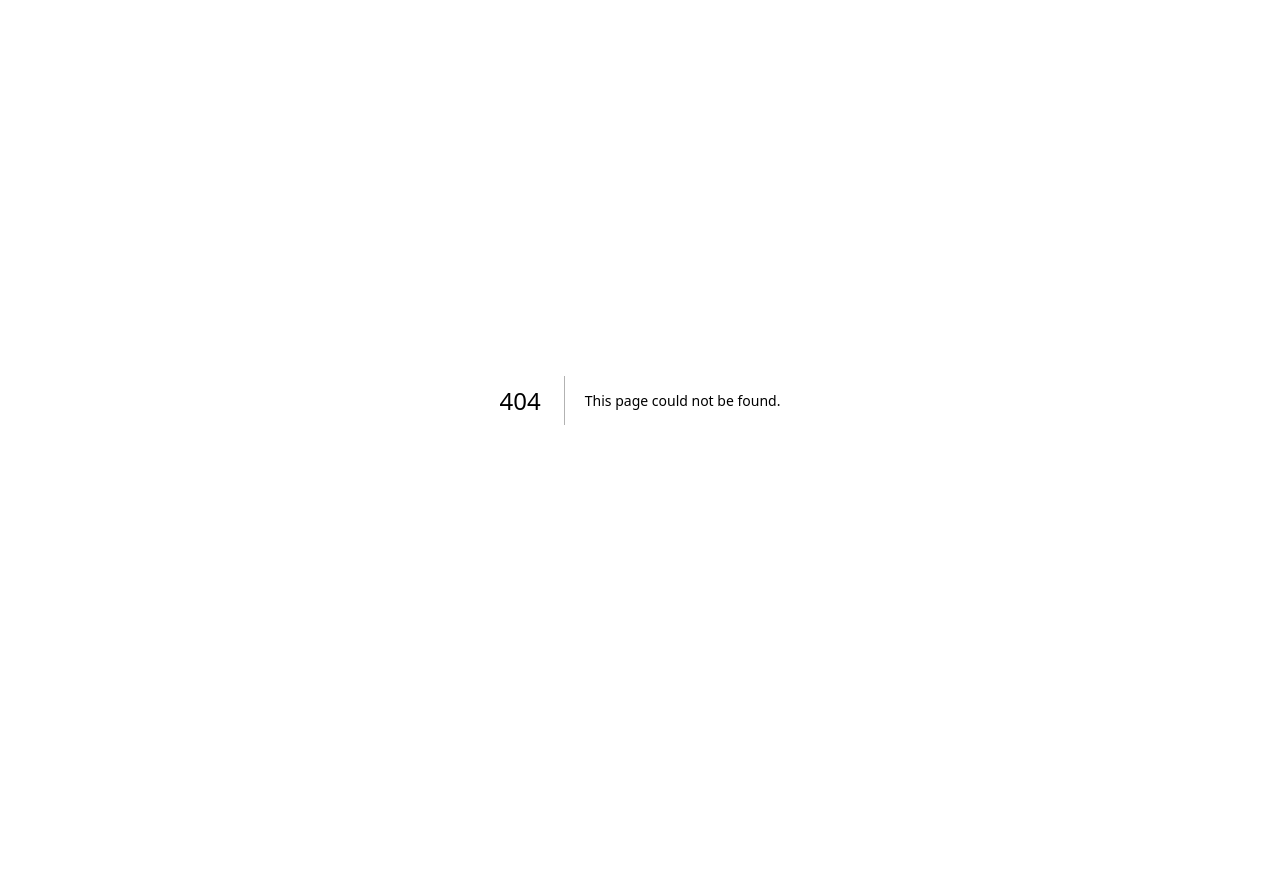
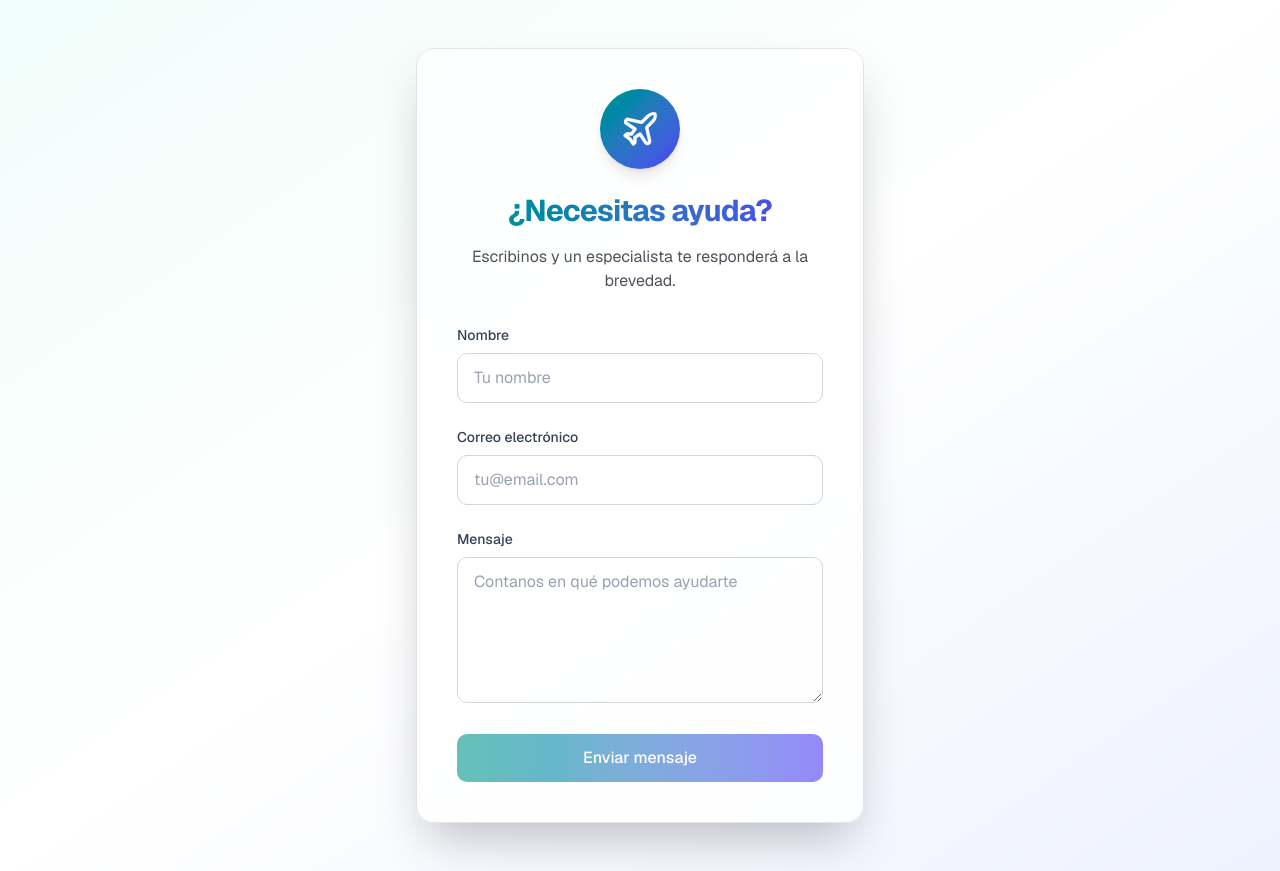
Before and after one commit to AdrianRCV/webtravel-monorepo, a Next.js app in the folder apps/web/: page /contacto in a window 1280 px wide. Before the commit this address had no page. Before the commit the page ends 800 px from the top, so only its background shows below. Built offline with nearby package versions, Linux system fonts and the light colour scheme.

Commit message:
feat(web): add contact form page and chat fallback link

```diff
--- a/apps/web/src/app/(public)/chat/components/ChatInterface.tsx
+++ b/apps/web/src/app/(public)/chat/components/ChatInterface.tsx
@@ -179,7 +179,10 @@ export function ChatInterface() {
             <div>
               <h1 className="text-2xl font-bold text-gray-900">Chat de Viajes</h1>
               <p className="text-sm text-gray-600 mt-1">
-                Cuéntanos sobre tu próximo viaje y te ayudaremos a planificarlo
+                Cuéntanos sobre tu próximo viaje y te ayudaremos a planificarlo ·{' '}
+                <a href="/contacto" className="underline hover:text-gray-900">
+                  ¿No encontraste lo que buscabas? Escribinos
+                </a>
               </p>
             </div>
             <div className="lg:hidden flex items-center gap-2">
--- /dev/null
+++ b/apps/web/src/app/(public)/contacto/page.tsx
@@ -0,0 +1,29 @@
+import { Plane } from 'lucide-react';
+import { ContactForm } from '@/components/contact/contact-form';
+
+export const metadata = {
+  title: 'Contacto | YourAgencyToday',
+  description: 'Escribinos y un especialista de YourAgencyToday te responderá a la brevedad.',
+};
+
+export default function ContactoPage() {
+  return (
+    <div className="flex min-h-screen items-center justify-center bg-gradient-to-br from-teal-50 via-white to-indigo-50 px-4 py-12">
+      <div className="w-full max-w-md space-y-8 rounded-2xl border border-zinc-200 bg-white/80 backdrop-blur-sm p-10 shadow-2xl">
+        <div className="text-center">
+          <div className="mx-auto flex h-20 w-20 items-center justify-center rounded-full bg-gradient-to-br from-brand to-brand-accent shadow-lg">
+            <Plane className="h-10 w-10 text-white" />
+          </div>
+          <h1 className="mt-6 text-3xl font-bold tracking-tight bg-gradient-to-r from-brand to-brand-accent bg-clip-text text-transparent">
+            ¿Necesitas ayuda?
+          </h1>
+          <p className="mt-4 text-base text-zinc-600">
+            Escribinos y un especialista te responderá a la brevedad.
+          </p>
+        </div>
+
+        <ContactForm />
+      </div>
+    </div>
+  );
+}
--- /dev/null
+++ b/apps/web/src/components/contact/contact-form.tsx
@@ -0,0 +1,126 @@
+'use client';
+
+import { useState } from 'react';
+import { toast } from 'sonner';
+import { Loader2 } from 'lucide-react';
+
+export function ContactForm() {
+  const [formData, setFormData] = useState({ name: '', email: '', message: '', website: '' });
+  const [isLoading, setIsLoading] = useState(false);
+  const [submitted, setSubmitted] = useState(false);
+
+  const handleChange = (
+    e: React.ChangeEvent<HTMLInputElement | HTMLTextAreaElement>,
+  ) => {
+    const { name, value } = e.target;
+    setFormData((prev) => ({ ...prev, [name]: value }));
+  };
+
+  const handleSubmit = async (e: React.FormEvent) => {
+    e.preventDefault();
+    setIsLoading(true);
+
+    try {
+      const response = await fetch(`${process.env.NEXT_PUBLIC_API_URL}/contact`, {
+        method: 'POST',
+        headers: { 'Content-Type': 'application/json' },
+        body: JSON.stringify(formData),
+      });
+
+      if (!response.ok) {
+        throw new Error('No se pudo enviar tu mensaje. Intenta de nuevo.');
+      }
+
+      setSubmitted(true);
+    } catch (err) {
+      toast.error(err instanceof Error ? err.message : 'No se pudo enviar tu mensaje.');
+    } finally {
+      setIsLoading(false);
+    }
+  };
+
+  if (submitted) {
+    return (
+      <p className="text-center text-zinc-600">
+        ¡Gracias! Recibimos tu mensaje y te responderemos a la brevedad.
+      </p>
+    );
+  }
+
+  return (
+    <form onSubmit={handleSubmit} className="space-y-6">
+      <div>
+        <label htmlFor="name" className="block text-sm font-medium text-gray-700">
+          Nombre
+        </label>
+        <input
+          id="name"
+          name="name"
+          value={formData.name}
+          onChange={handleChange}
+          required
+          className="mt-2 w-full rounded-lg border border-gray-300 px-4 py-3 text-gray-900 placeholder-gray-400 focus:border-brand focus:outline-none focus:ring-2 focus:ring-brand/20"
+          placeholder="Tu nombre"
+        />
+      </div>
+
+      <div>
+        <label htmlFor="email" className="block text-sm font-medium text-gray-700">
+          Correo electrónico
+        </label>
+        <input
+          id="email"
+          type="email"
+          name="email"
+          value={formData.email}
+          onChange={handleChange}
+          required
+          className="mt-2 w-full rounded-lg border border-gray-300 px-4 py-3 text-gray-900 placeholder-gray-400 focus:border-brand focus:outline-none focus:ring-2 focus:ring-brand/20"
+          placeholder="tu@email.com"
+        />
+      </div>
+
+      <div>
+        <label htmlFor="message" className="block text-sm font-medium text-gray-700">
+          Mensaje
+        </label>
+        <textarea
+          id="message"
+          name="message"
+          value={formData.message}
+          onChange={handleChange}
+          required
+          rows={5}
+          className="mt-2 w-full rounded-lg border border-gray-300 px-4 py-3 text-gray-900 placeholder-gray-400 focus:border-brand focus:outline-none focus:ring-2 focus:ring-brand/20"
+          placeholder="Contanos en qué podemos ayudarte"
+        />
+      </div>
+
+      <input
+        type="text"
+        name="website"
+        value={formData.website}
+        onChange={handleChange}
+        autoComplete="off"
+        tabIndex={-1}
+        aria-hidden="true"
+        className="absolute left-[-9999px] h-0 w-0 opacity-0"
+      />
+
+      <button
+        type="submit"
+        disabled={isLoading || !formData.name || !formData.email || !formData.message}
+        className="w-full rounded-lg bg-gradient-to-r from-brand to-brand-accent px-4 py-3 text-white font-medium transition-all hover:shadow-lg disabled:cursor-not-allowed disabled:opacity-60"
+      >
+        {isLoading ? (
+          <>
+            <Loader2 className="inline h-4 w-4 animate-spin mr-2" />
+            Enviando...
+          </>
+        ) : (
+          'Enviar mensaje'
+        )}
+      </button>
+    </form>
+  );
+}
--- a/apps/web/src/middleware.ts
+++ b/apps/web/src/middleware.ts
@@ -19,7 +19,7 @@ function isValidRedirectPath(path: string): boolean {
 export default auth((req) => {
   const { pathname } = req.nextUrl;
 
-  const publicRoutes = ['/', '/login', '/register', '/unauthorized', '/chat', '/forgot-password', '/reset-password'];
+  const publicRoutes = ['/', '/login', '/register', '/unauthorized', '/chat', '/forgot-password', '/reset-password', '/contacto'];
   const isPublicRoute = publicRoutes.some(route => pathname === route || pathname.startsWith(route + '/'));
   const isAuthRoute = pathname.startsWith('/api/auth');
   const isAdminLoginRoute = pathname.startsWith('/admin/login');
```
